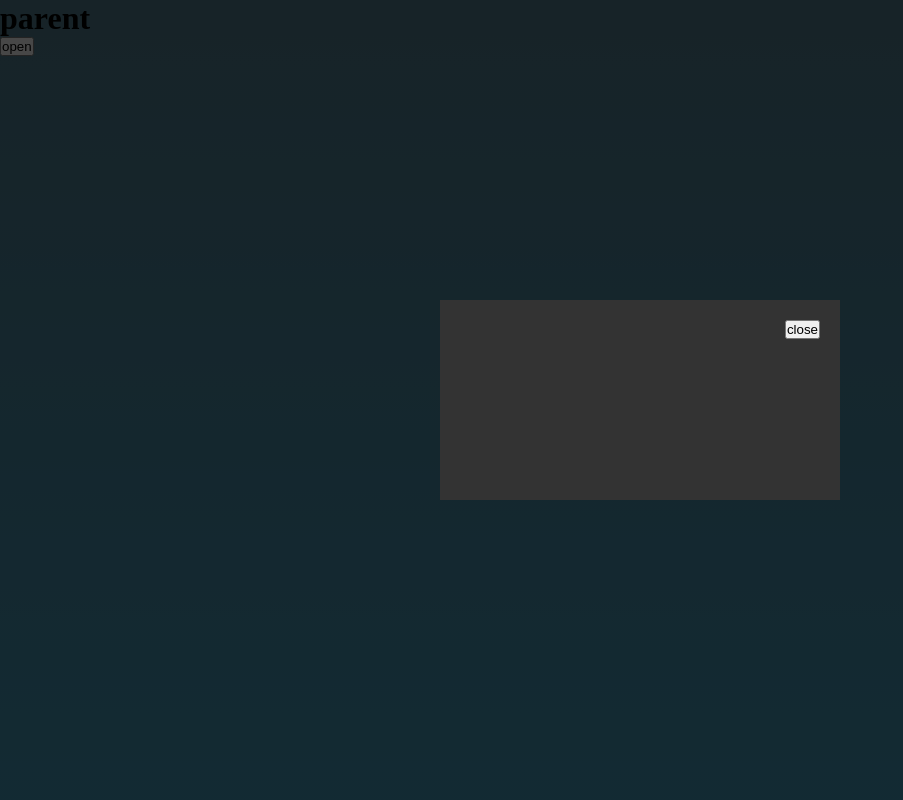
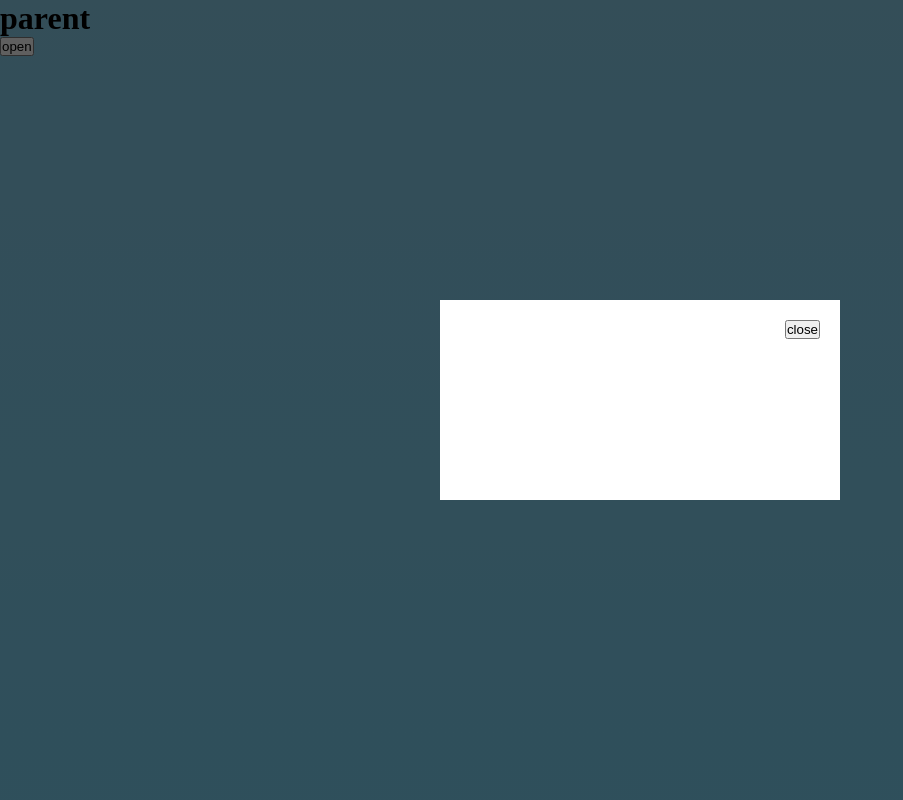
Before and after one commit to yuna-c/React-tutorial, a React (Create React App) app: page / in a window 1280 px wide. Both pictures are taken after a click on the button "open". Shown: the top 800 px of the page, without its empty margins (0-903 px from the left). Built offline with nearby package versions, Linux system fonts and the light colour scheme.

Commit message:
1123 scss 수정

```diff
--- a/src/App.scss
+++ b/src/App.scss
@@ -4,5 +4,5 @@
 }
 body {
 	height: 300vh;
-	background: linear-gradient(to bottom, rgb(77, 118, 134), rgb(55, 155, 192), skyblue);
+	background: linear-gradient(to bottom, rgb(130, 196, 222), rgb(112, 201, 233), rgb(180, 215, 229));
 }
--- a/src/modal2/Modal.jsx
+++ b/src/modal2/Modal.jsx
@@ -13,6 +13,7 @@ export default function Modal({ setOpen }) {
 
 	return (
 		<>
+			{/* 컴포넌트 안쪽은 지역 State */}
 			<aside className='mask'></aside>
 			<aside className='modal'>
 				<button className='btn' onClick={() => setOpen(false)}>
--- a/src/modal2/Modal.scss
+++ b/src/modal2/Modal.scss
@@ -1,7 +1,7 @@
 .mask {
 	width: 100%;
 	height: 100vh;
-	background-color: rgba(0, 0, 0, 0.7);
+	background-color: rgba(0, 0, 0, 0.6);
 	position: fixed;
 	top: 0;
 	left: 0;
@@ -9,7 +9,7 @@
 .modal {
 	width: 400px;
 	height: 200px;
-	background-color: #333;
+	background-color: #fff;
 	display: flex;
 	justify-content: center;
 	align-items: center;
```
